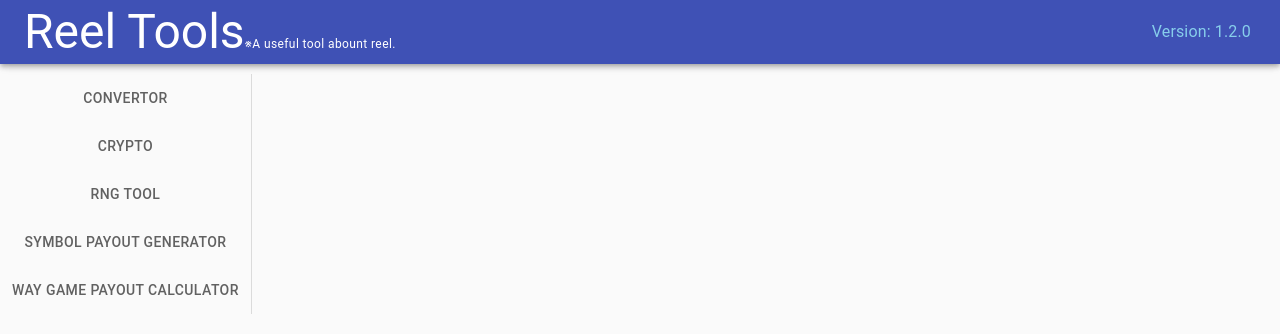
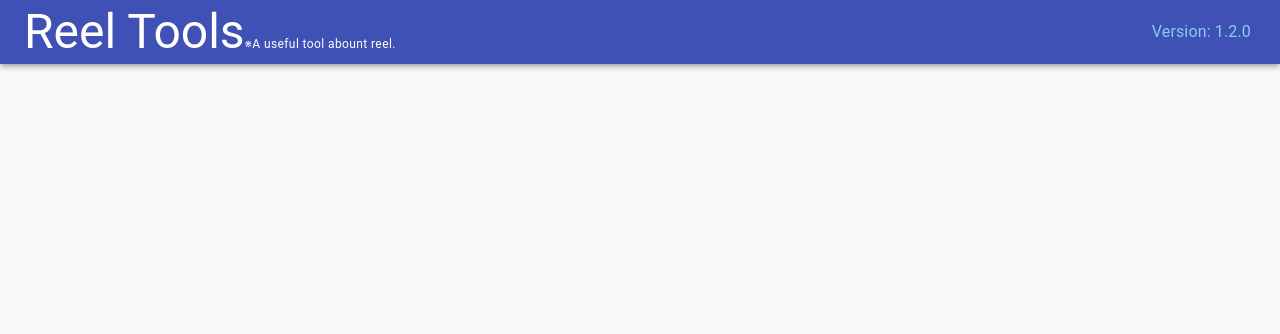
Before and after one commit to avt1745zet/reel-tools, a React app: page / in a window 1280 px wide. Shown: the top 334 px of the page. Built offline with nearby package versions, Linux system fonts and the light colour scheme.

Commit message:
Fix tab indicator error.

```diff
--- a/src/App.tsx
+++ b/src/App.tsx
@@ -18,6 +18,9 @@ const useStyles = makeStyles( ( theme ) =>
 			display: 'flex',
 			position: 'relative',
 			height: '100vh',
+		},
+		nav: {
+			borderRight: `1px solid ${ theme.palette.divider }`
 		},
 		tabs: {
 			borderRight: `1px solid ${ theme.palette.divider }`,
@@ -141,15 +144,6 @@ export const NavMenu: FC<NavMenuProps> = ( props: NavMenuProps ) => {
 		onClick();
 	}
 
-	let currentIndex: number | boolean = [
-		'/tool/0',
-		'/tool/1',
-		'/tool/2',
-		'/tool/3',
-		'/tool/4'
-	].indexOf( history.location.pathname );
-	currentIndex = currentIndex === -1 ? false : currentIndex;
-
 	const tabElements: Array<ReactElement> = [
 		<Tab key='0' label='Convertor' />,
 		<Tab key='1' label='Crypto' />,
@@ -159,7 +153,18 @@ export const NavMenu: FC<NavMenuProps> = ( props: NavMenuProps ) => {
 	];
 
 	return (
-		<Box component='nav'>
+		<Route path='/tool/' render={( props ) => {
+			let currentIndex: number | boolean = [
+				'/tool/0',
+				'/tool/1',
+				'/tool/2',
+				'/tool/3',
+				'/tool/4'
+			].indexOf( props.location.pathname );
+			currentIndex = currentIndex === -1 ? false : currentIndex;
+
+			return (
+				<Box component='nav' className={classes.nav}>
 					<Hidden smDown>
 						<Tabs value={currentIndex} className={classes.tabs} onChange={handleChange} aria-label='nav-tabs' orientation='vertical'>
 							{tabElements}
@@ -179,4 +184,6 @@ export const NavMenu: FC<NavMenuProps> = ( props: NavMenuProps ) => {
 					</Hidden>
 				</Box>
 			);
+		}} />
+	);
 };
```
Lines whose indentation alone changed are shown as unchanged.
